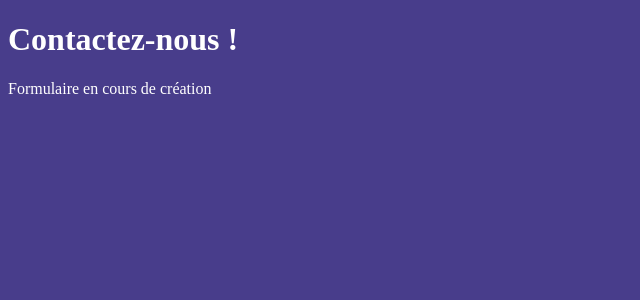
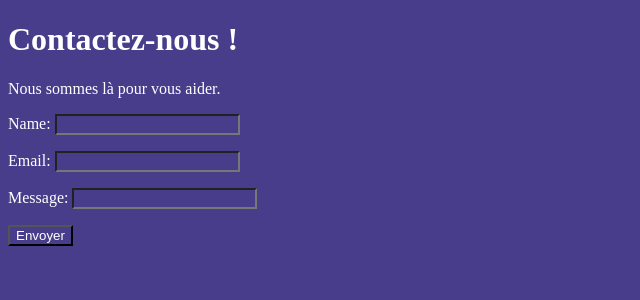
Before and after one commit to Gauthiergit/DjangoApp, a Django app: page /contact-us/ in a window 1280 px wide. Shown: the part 26-326 px from the top of the page, without its empty margins (0-640 px from the left). Run offline with Django 4.2, Linux system fonts and the light colour scheme.

Commit message:
Ajout d'un fomulaire de contact

```diff
--- /dev/null
+++ b/merchex/listings/forms.py
@@ -0,0 +1,8 @@
+from django import forms
+
+
+class ContactUsForm(forms.Form):
+    # required=False présise que le champ est facultatif
+    name = forms.CharField(required=False)
+    email = forms.EmailField()
+    message = forms.CharField(max_length=1000)
--- a/merchex/listings/templates/listings/band_detail.html
+++ b/merchex/listings/templates/listings/band_detail.html
@@ -17,6 +17,7 @@
 
 <h3>Annonces en lien avec le groupe:</h3>
 <ul>
+    <!--Dans cette boucle for on va chercher toutes les annonces qui ont un lien avec le band (en lien avec foreignkey dans l'objet Listing) -->
     {% for listing in band.listing_set.all %}
     <li><a href="{% url 'listing-detail' listing.id %}">{{ listing.title }}</a></li>
     {% endfor %}
--- a/merchex/listings/templates/listings/contact.html
+++ b/merchex/listings/templates/listings/contact.html
@@ -3,6 +3,12 @@
 {% block content %}
 
 <h1>Contactez-nous !</h1>
-<p>Formulaire en cours de création</p>
+<p>Nous sommes là pour vous aider.</p>
+
+<form action="" method="post" novalidate> <!--novalidate desactive la validation de formulaire du navigateur.-->
+    {% csrf_token %}
+    {{ form.as_p }} <!--.as_p encadre chaque paire de balise dans une <p> pour un affichage l'un en dessous de l'autre.-->
+    <input type="submit" value="Envoyer">
+</form>
 
 {% endblock %}
--- a/merchex/listings/views.py
+++ b/merchex/listings/views.py
@@ -2,6 +2,7 @@ from django.http import HttpResponse
 from django.shortcuts import render
 from listings.models import Band
 from listings.models import Listing
+from listings.forms import ContactUsForm
 
 
 def band_list(request):
@@ -33,4 +34,6 @@ def listing_detail(request, listing_id):
 
 
 def contact(request):
-    return render(request, "listings/contact.html")
+    form = ContactUsForm()  # Ajout d'un formulaire.
+    """Le dictionnaire contextuel en dernier paramètre passe ce formulaire au gabarit"""
+    return render(request, "listings/contact.html", {"form": form})
--- a/merchex/merchex/urls.py
+++ b/merchex/merchex/urls.py
@@ -27,5 +27,5 @@ urlpatterns = [
     path("about-us/", views.about),
     path("listings/", views.listing_list, name="listing-list"),
     path("listings/<int:listing_id>/", views.listing_detail, name="listing-detail"),
-    path("contact-us/", views.contact),
+    path("contact-us/", views.contact, name="contact"),
 ]
```
